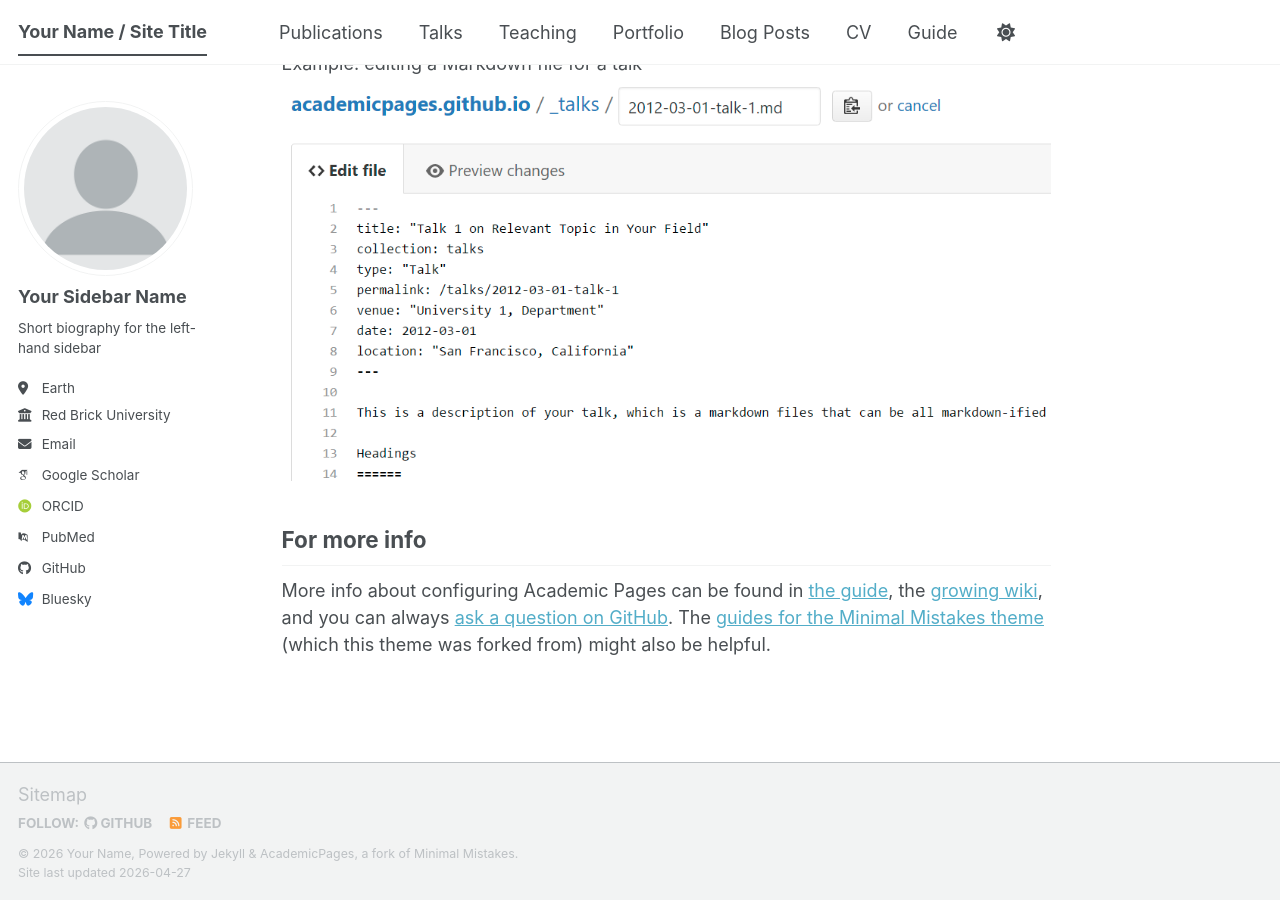
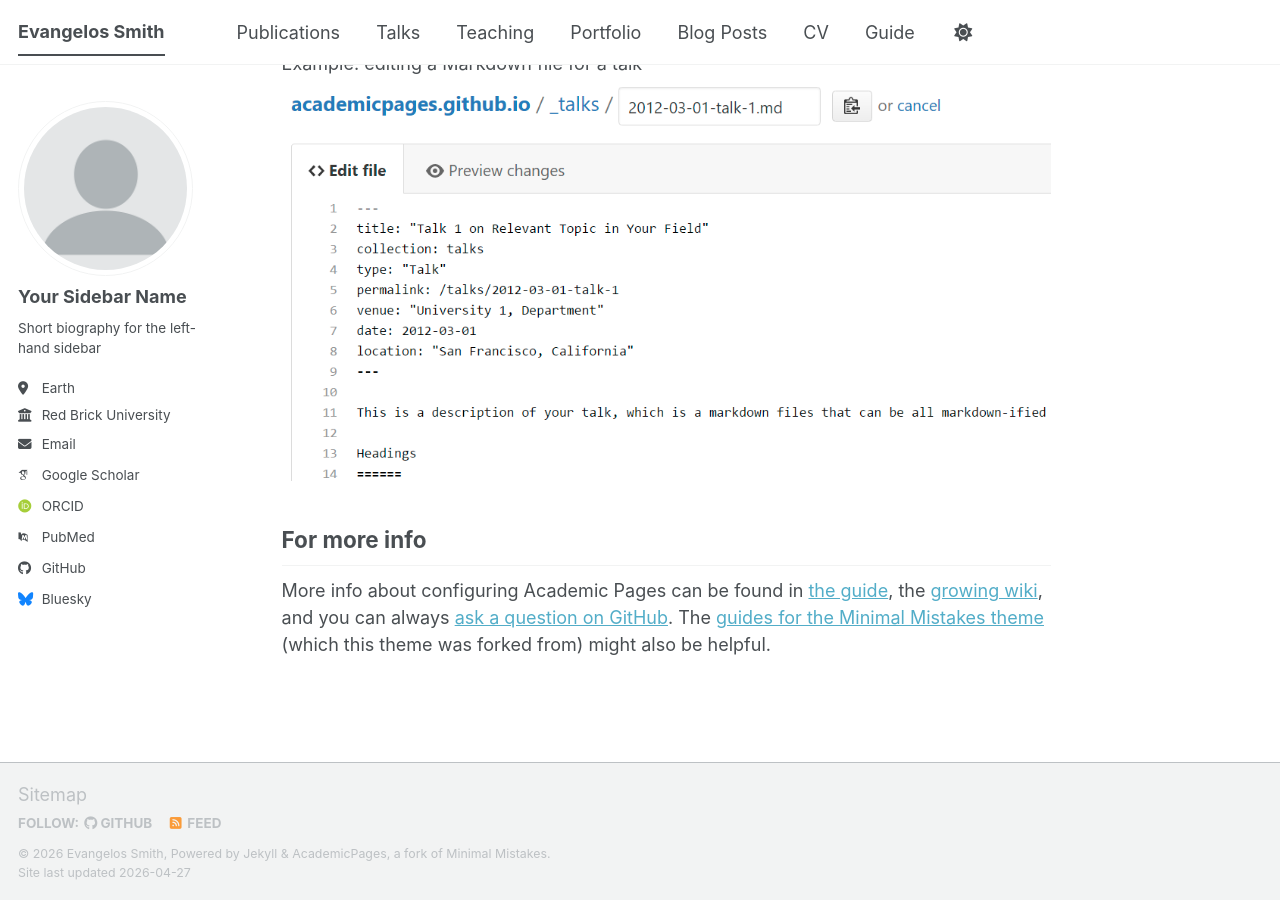
Before and after one commit to evangelossmith/evangelossmith.github.io, a Jekyll site: the page built from _pages/about.md, in a window 1280 px wide and 900 px high, scrolled down 2720 px. Built offline with Jekyll 4.4.1, drawn with Linux system fonts in a browser that asks for light colours; some web fonts are replaced; a script bundle is joined from its source files by our own code; library files that are not in the unit come from our copies.

Commit message:
Update _config.yml

```diff
--- a/_config.yml
+++ b/_config.yml
@@ -9,14 +9,14 @@
 # Basic Site Settings
 locale                   : "en-US"
 site_theme               : "default" # The available themes options are "default", "air", "sunrise", "mint", "dirt" and "contrast"
-title                    : "Your Name / Site Title"
+title                    : "Evangelos Smith"
 title_separator          : "-"
-name                     : &name "Your Name"
+name                     : &name "Evangelos Smith"
 description              : &description "Your Name's academic portfolio"   # Update this with a general description of your site, this is the default if not overridden by a page
-url                      : https://academicpages.github.io # The base hostname & protocol for your site e.g. "https://[your GitHub username].github.io",
+url                      : https://academicpages.github.io # The base hostname & protocol for your site e.g. "https://evangelossmith.github.io",
                                                            # or if you already have some other page hosted on Github then use "https://[your GitHub username].github.io/[Your Repo Name]"
 baseurl                  : "" # the subpath of your site, e.g. "/blog"
-repository               : "academicpages/academicpages.github.io"
+repository               : "evangelossmith/evangelossmith.github.io"
 
 # Site Author - The following control what appear as part of the author content on the side bar.
 #               If a field is blank the icon and link will not appear, otherwise it will be shown.
```
